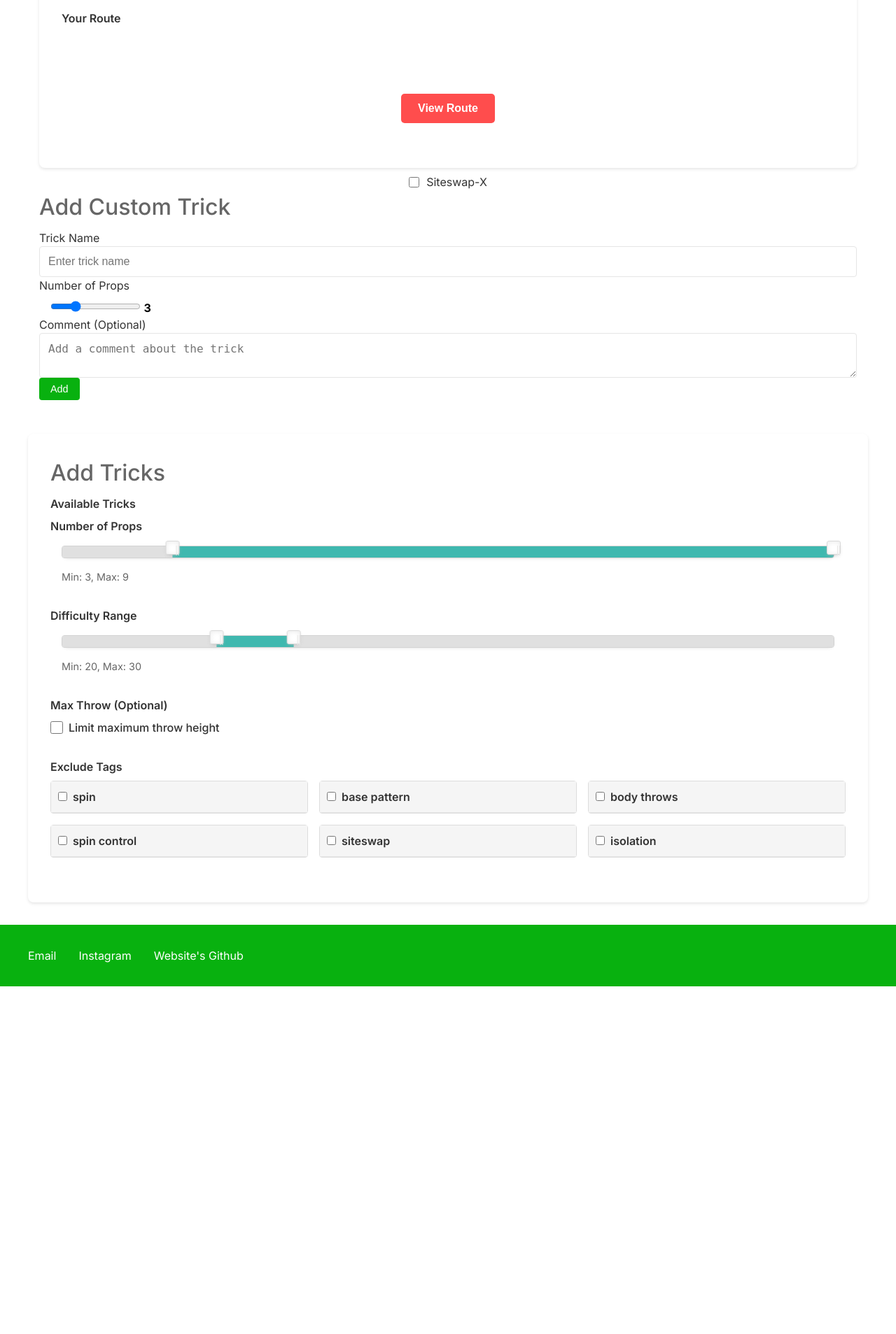
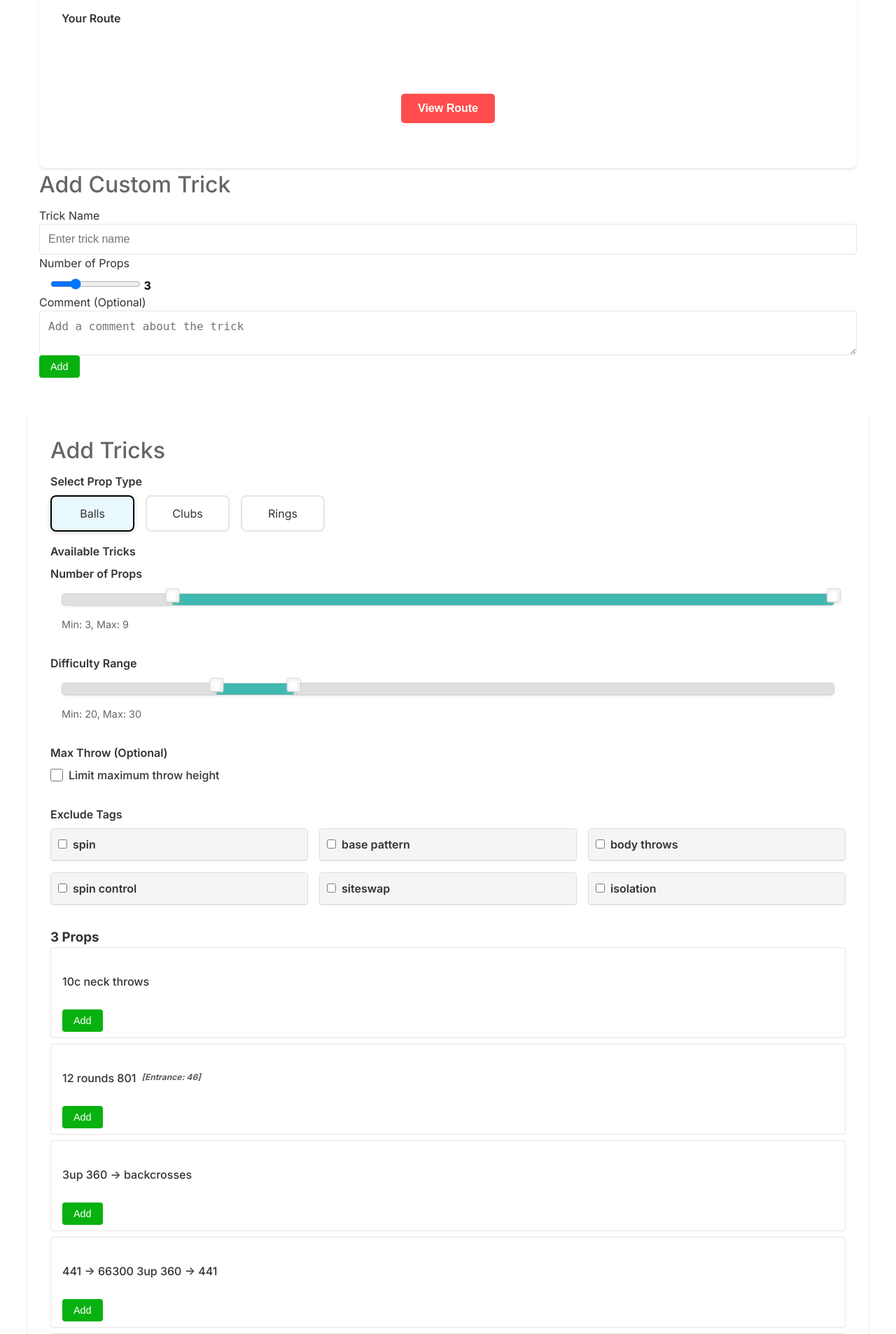
Before and after one commit to ofekraf/jugglefit_website, a Flask app: page /build_route in a window 1280 px wide. Shown: the part 464-2371 px from the top of the page at 70% size. Before the commit the page ends 1874 px from the top, so only its background shows below. Run offline with Flask 3, Linux system fonts and the light colour scheme; some libraries are stand-ins or nearby versions.

Commit message:
getting better

```diff
--- a/app.py
+++ b/app.py
@@ -42,7 +42,14 @@ def serialize_route():
 def fetch_tricks():
 	try:
 		data = request.get_json()
-		prop_type = Prop.get_key_by_value(data.get('prop_type'))
+		prop_type_value = data.get('prop_type')
+		try:
+			prop_type = Prop.get_key_by_value(prop_type_value)
+		except Exception as e:
+			allowed = [v.value for v in Prop]
+			msg = f"Invalid prop_type '{prop_type_value}'. Allowed values: {allowed}"
+			print(msg)
+			return jsonify({'error': msg}), 400
 		min_props = int(data.get('min_props', MIN_TRICK_PROPS_COUNT))
 		max_props = int(data.get('max_props', MAX_TRICK_PROPS_COUNT))
 		min_difficulty = int(data.get('min_difficulty', MIN_TRICK_DIFFICULTY))
@@ -67,7 +74,10 @@ def fetch_tricks():
 		tricks_dict = [trick.to_dict() for trick in filtered_tricks]
 		return jsonify(tricks_dict)
 	except Exception as e:
-		return str(e), 400
+		import traceback
+		print('Error in /api/fetch_tricks:', e)
+		traceback.print_exc()
+		return jsonify({'error': str(e)}), 400
 
 
 @api.route('/shorten_url', methods=['POST'])
--- a/static/css/styles.css
+++ b/static/css/styles.css
@@ -1,12 +1,15 @@
 .trick-main {
-    display: inline-flex;
+    display: inline-flex !important;
     align-items: center;
     gap: 0.5em;
     justify-content: flex-start;
+    width: auto;
+    white-space: normal;
+    word-break: break-word;
 }
 .trick-name, .trick-siteswap-x {
     font-family: inherit;
-    font-size: 1rem;
+    font-size: 1.22rem; /* Match .trick-siteswap-x size */
     font-weight: 500;
     color: var(--text-color);
     margin: 0;
--- a/static/js/tricks_utils.js
+++ b/static/js/tricks_utils.js
@@ -2,39 +2,26 @@
 // Example: 5{a/b} -> 5 with 'a' above in red, 'b' below in blue
 function formatSiteswapX(siteswap) {
     if (!siteswap) return '';
-    // Match throw (multi-char), optional {mod} or {mod1/mod2}
-    // e.g. 10c{N}, 3{a/b}, 975{foo/bar}
-    // Also preserve non-matching text (arrows, spaces, etc.)
-    const regex = /(\w+)(\{([^{}\/]*)?(?:\/([^{}]*)?)?\})?/g;
+    // Only apply modifier to the last digit/throw
+    // Split into main part and trailing modifier (e.g. 7531{Ul})
+    const mainMatch = siteswap.match(/^(.*?)(\{([^{}\/]*)?(?:\/([^{}]*)?)?\})?$/);
+    if (!mainMatch) return siteswap;
+    const mainPart = mainMatch[1];
+    const throwMod = mainMatch[3] || '';
+    const catchMod = mainMatch[4] || '';
     let result = '';
-    let lastIndex = 0;
-    let match;
-    while ((match = regex.exec(siteswap)) !== null) {
-        // Add any text between matches (arrows, spaces, etc.)
-        if (match.index > lastIndex) {
-            result += siteswap.slice(lastIndex, match.index);
+    // Render all but last char as normal digits
+    for (let i = 0; i < mainPart.length; i++) {
+        // Only wrap the last digit/throw if there's a modifier
+        if (i === mainPart.length - 1 && (throwMod || catchMod)) {
+            result += `<span class="siteswap-x-digit-container">`;
+            if (throwMod) result += `<span class="siteswap-x-throw-mod">${throwMod}</span>`;
+            result += `<span class="siteswap-x-digit">${mainPart[i]}</span>`;
+            if (catchMod) result += `<span class="siteswap-x-catch-mod">${catchMod}</span>`;
+            result += `</span>`;
+        } else {
+            result += `<span class="siteswap-x-digit">${mainPart[i]}</span>`;
         }
-        const throwVal = match[1];
-        const hasMod = !!match[2];
-        let throwMod = '', catchMod = '';
-        if (hasMod) {
-            if (match[4]) {
-                throwMod = match[3] || '';
-                catchMod = match[4] || '';
-            } else {
-                throwMod = match[3] || '';
-            }
-        }
-        result += `<span class="siteswap-x-digit-container">`;
-        if (throwMod) result += `<span class="siteswap-x-throw-mod">${throwMod}</span>`;
-        result += `<span class="siteswap-x-digit">${throwVal}</span>`;
-        if (catchMod) result += `<span class="siteswap-x-catch-mod">${catchMod}</span>`;
-        result += `</span>`;
-        lastIndex = regex.lastIndex;
-    }
-    // Add any trailing text
-    if (lastIndex < siteswap.length) {
-        result += siteswap.slice(lastIndex);
     }
     return result;
 }
@@ -115,9 +102,14 @@ async function fetchTricks({
         });
 
         if (!response.ok) {
-            throw new Error(`HTTP error! status: ${response.status}`);
+            // Try to parse error message from JSON
+            let errorMsg = `HTTP error! status: ${response.status}`;
+            try {
+                const errJson = await response.json();
+                if (errJson && errJson.error) errorMsg = errJson.error;
+            } catch (e) {}
+            throw new Error(errorMsg);
         }
-
         return await response.json();
     } catch (error) {
         console.error('Error fetching tricks:', error);
--- a/templates/build_route.html
+++ b/templates/build_route.html
@@ -63,8 +63,10 @@ document.addEventListener('DOMContentLoaded', function() {
             if (typeof updateSearchTricks === 'function') updateSearchTricks();
         });
     }
-    // Initial population of tricks
-    if (typeof updateSearchTricks === 'function') updateSearchTricks();
+    // Only initialize prop selection and event listeners; let initializePropSelection handle initial tricks loading
+    initializePropSelection();
+    initializeEventListeners();
+    // No need to fetch tricks here; initializePropSelection will do it for the selected prop
 });
 </script>
 {% extends "macros/base.html" %}
@@ -117,12 +119,6 @@ document.addEventListener('DOMContentLoaded', function() {
         </div>
         </div>
 
-        <div class="siteswap-x-toggle-row center-row">
-            <label class="siteswap-x-toggle-label">
-                <input type="checkbox" id="toggle-route-siteswap-x-checkbox" onchange="toggleSiteswapXEverywhere()" class="siteswap-x-toggle-checkbox"> Siteswap-X
-            </label>
-        </div>
-
         <!-- Add Custom Trick Section -->
         <div class="form-section custom-trick-section">
             <h4 class="subsection-title">Add Custom Trick</h4>
@@ -151,9 +147,19 @@ document.addEventListener('DOMContentLoaded', function() {
         </div>
     </div>
 
+
         <div class="form-section">
             <div class="route-form">
                 <h4 class="subsection-title">Add Tricks</h4>
+                <label class="form-label">Select Prop Type</label>
+                <div class="prop-options-row" style="margin-bottom: 1em; display: flex; gap: 1em;">
+                    {% for prop in prop_options %}
+                    <label class="prop-option" style="display: flex; align-items: center; gap: 0.3em; cursor: pointer;">
+                        <input type="radio" name="prop_type" value="{{ prop.value }}" class="prop-option-input" {% if loop.first %}checked{% endif %}>
+                        <span class="prop-label">{{ prop.value|capitalize }}</span>
+                    </label>
+                    {% endfor %}
+                </div>
                 <label class="form-label">Available Tricks</label>
 
         <div class="form-section">
@@ -313,6 +319,13 @@ document.addEventListener('DOMContentLoaded', function() {
                     const trickContainer = document.createElement('div');
                     trickContainer.className = 'trick-container';
 
+                    // .trick-main for left-aligned flex row
+                    const trickMain = document.createElement('div');
+                    trickMain.className = 'trick-main';
+                    trickMain.style.display = 'inline-flex';
+                    trickMain.style.alignItems = 'center';
+                    trickMain.style.gap = '0.5em';
+
                     // Trick name
                     const name = document.createElement('span');
                     name.className = 'trick-name';
@@ -327,14 +340,14 @@ document.addEventListener('DOMContentLoaded', function() {
                             this.textContent = trick.name || 'Unnamed Trick';
                         }
                     });
-                    trickContainer.appendChild(name);
+                    trickMain.appendChild(name);
 
                     // Siteswap-x (formatted)
                     const siteswap = document.createElement('span');
                     siteswap.className = 'trick-siteswap-x';
                     siteswap.style.display = 'none';
                     siteswap.innerHTML = window.formatSiteswapX ? window.formatSiteswapX(trick.siteswap_x) : (trick.siteswap_x || '');
-                    trickContainer.appendChild(siteswap);
+                    trickMain.appendChild(siteswap);
 
                     // Comment
                     if (trick.comment) {
@@ -347,8 +360,10 @@ document.addEventListener('DOMContentLoaded', function() {
                             trick.comment = newComment;
                             this.textContent = newComment ? ` [${newComment}]` : '';
                         });
-                        trickContainer.appendChild(comment);
+                        trickMain.appendChild(comment);
                     }
+
+                    trickContainer.appendChild(trickMain);
 
                     // Add button
                     const addButton = document.createElement('button');
@@ -505,7 +520,9 @@ document.addEventListener('DOMContentLoaded', function() {
                     })
                     .catch(error => {
                         console.error('Error fetching tricks:', error);
+                        if (!allTricks || allTricks.length === 0) {
                             showToast('Error loading tricks. Please try again.');
+                        }
                     });
             } else {
                 // Set tricks if no prop input found
@@ -527,16 +544,20 @@ document.addEventListener('DOMContentLoaded', function() {
                         if (currentRoute.prop !== input.value) {
                             currentRoute.tricks = [];
                             currentRoute.prop = input.value;
-                            // Fetch tricks only when prop type changes
+                            // Fetch tricks and update available tricks on prop change
                             fetchTricks({ propType: input.value })
                                 .then(tricks => {
                                     allTricks = tricks;
-                                    updateSearchTricks();
+                                    if (typeof updateSearchTricks === 'function') updateSearchTricks();
                                 })
                                 .catch(error => {
                                     console.error('Error fetching tricks:', error);
+                                    if (!allTricks || allTricks.length === 0) {
                                         showToast('Error loading tricks. Please try again.');
+                                    }
                                 });
+                        } else {
+                            if (typeof updateSearchTricks === 'function') updateSearchTricks();
                         }
                         updateRouteDisplay();
                     } else {
@@ -858,20 +879,7 @@ document.addEventListener('DOMContentLoaded', function() {
         initializePropSelection();
         initializeEventListeners();
         // Load tricks for initial prop and show available tricks on page load
-        const initialPropInput = document.querySelector('.prop-option-input:checked');
-        if (initialPropInput) {
-            fetchTricks({ propType: initialPropInput.value })
-                .then(tricks => {
-                    allTricks = tricks;
-                    updateSearchTricks();
-                })
-                .catch(error => {
-                    console.error('Error fetching tricks:', error);
-                });
-        } else {
-            // If no prop is selected, still try to update tricks
-            updateSearchTricks();
-        }
+        // (Removed: duplicate initial tricks loading. Now handled by initializePropSelection.)
 
         // Add event listeners for available tricks filters
         // Props slider and difficulty slider are initialized in initializeSliders()
```
Also changed, not shown: other parts of static/css/styles.css (+15 -14 lines). Lines whose indentation alone changed are shown as unchanged.
